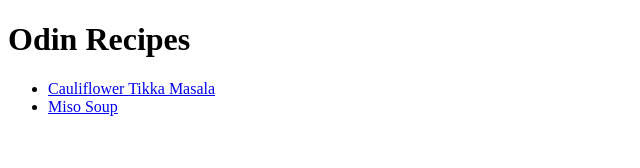
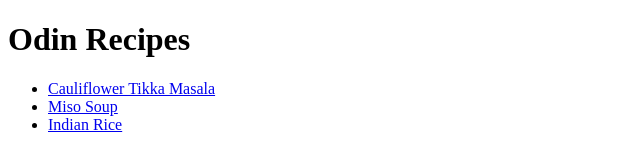
Before and after one commit to zenStroke/odin-recipes2, a plain HTML site: page index.html in a window 1280 px wide. Shown: the full height of the page, 0-640 px from the left. Drawn offline with Linux system fonts and the light colour scheme.

Commit message:
Add link to indian rice on hoomepage

```diff
--- a/index.html
+++ b/index.html
@@ -10,6 +10,7 @@
     <ul>
       <li><a href="./recipes/cauliflower-tikka.html">Cauliflower Tikka Masala</a></li>
       <li><a href="./recipes/miso-soup.html">Miso Soup</a></li>
+      <li><a href="./recipes/indian-rice.html">Indian Rice</a></li>
     </ul>
 
   </body>
```
